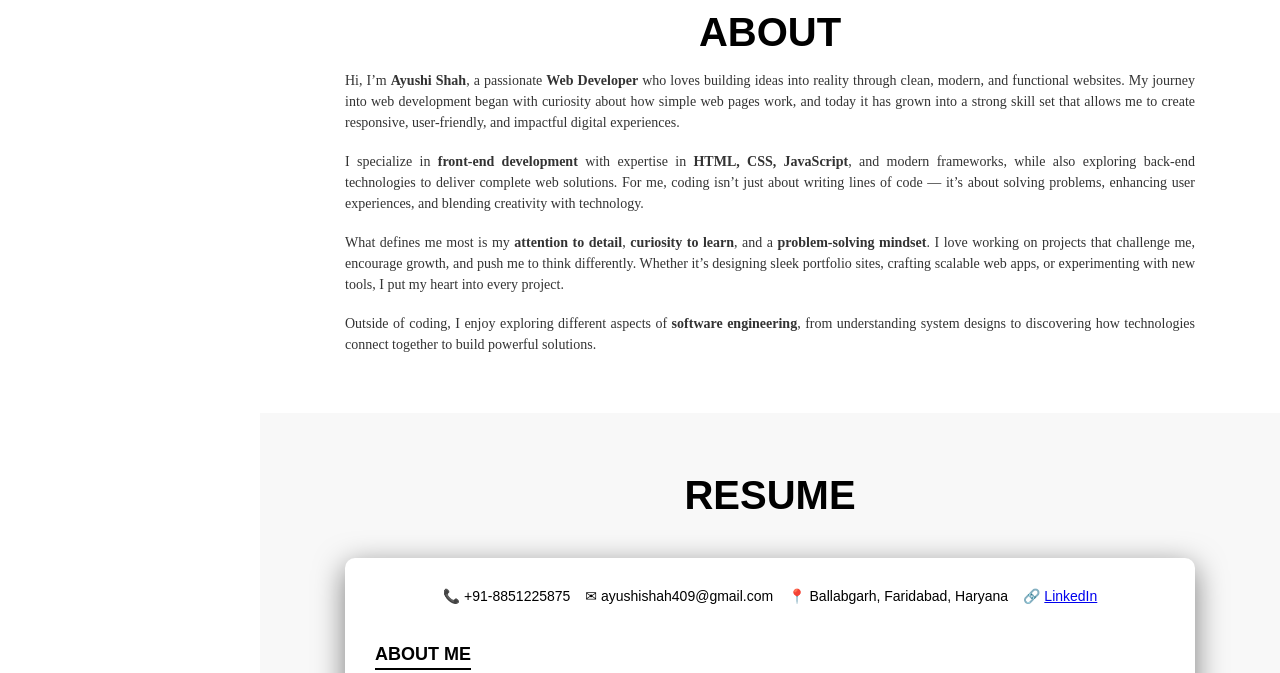
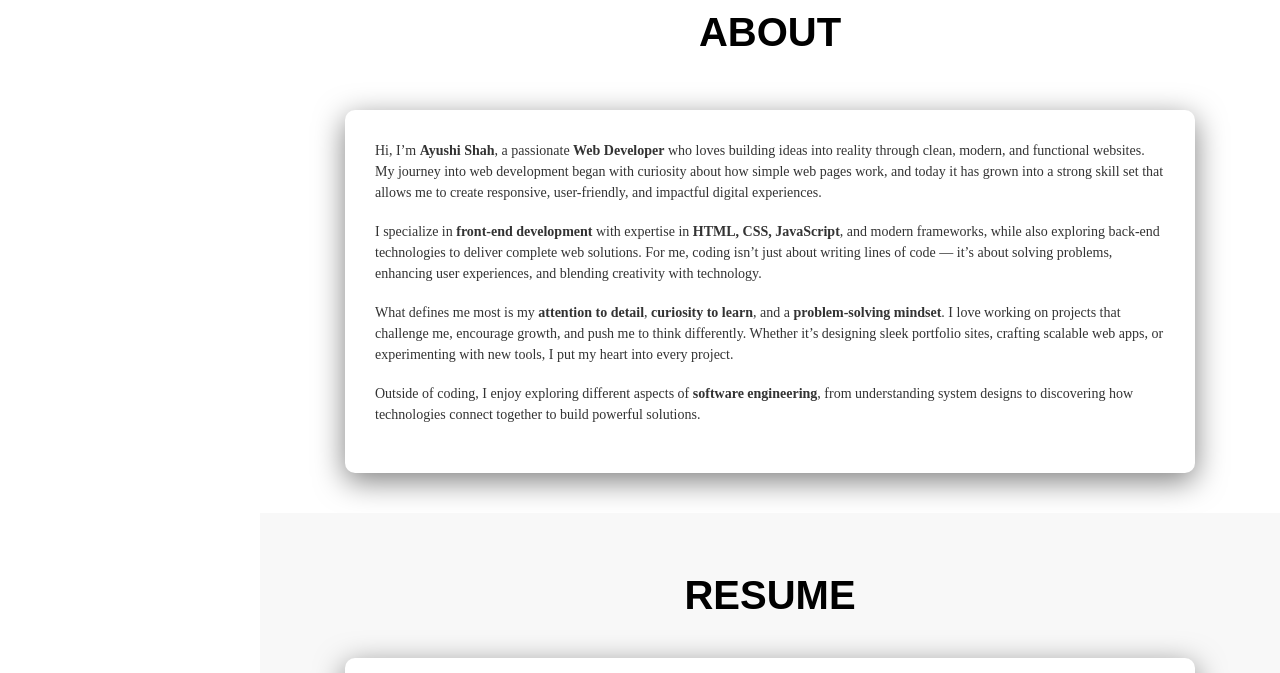
Before and after one commit to Ayushishah04/Ayushi-digital-work, a plain HTML site: page index.html in a window 1280 px wide. Shown: the part 810-1483 px from the top of the page. Drawn offline with Linux system fonts and the light colour scheme.

Commit message:
all done upto resume section

```diff
--- a/index.html
+++ b/index.html
@@ -76,6 +76,9 @@
     background:url('https://i.ibb.co/CKJmMV10/medium-shot-smiley-woman-working.jpg') center/cover no-repeat;
     color:white; text-align:left; justify-content:flex-start;
   }
+  #line2 {
+  color: white;
+}
   #home::before {
     content:""; position:absolute; inset:0; background:rgba(0,0,0,0.5);
   }
@@ -90,6 +93,15 @@
   }
 
   /* About Section */
+  .about-content {
+  background:#fff;
+  padding:30px;
+  border-radius:10px;
+  max-width:850px;
+  margin:40px auto 0;  /* centers horizontally and adds top gap */
+  box-shadow:0 8px 30px rgba(0,0,0,0.5); /* same as resume shadow */
+}
+
   #about {
     background:white;
     flex-direction:column;
@@ -104,10 +116,10 @@
   }
   #about .bio-text {
     font-family:'Times New Roman', serif;
-    color:#222;
+    color:black;
     font-size:1.1em;
     line-height:1.8;
-    text-align:justify;
+    text-align:Left;
     max-width:850px;
   }
   #about .bio-text p {
@@ -238,7 +250,8 @@
 
   <!-- About -->
   <section id="about">
-    <h2>ABOUT</h2>
+  <h2>ABOUT</h2>
+  <div class="about-content">
     <div class="bio-text">
       <p>Hi, I’m <b>Ayushi Shah</b>, a passionate <b>Web Developer</b> who loves building ideas into reality through clean, modern, and functional websites. My journey into web development began with curiosity about how simple web pages work, and today it has grown into a strong skill set that allows me to create responsive, user-friendly, and impactful digital experiences.</p>
 
@@ -248,7 +261,8 @@
 
       <p>Outside of coding, I enjoy exploring different aspects of <b>software engineering</b>, from understanding system designs to discovering how technologies connect together to build powerful solutions.</p>
     </div>
-  </section>
+  </div>
+</section>
 
   <!-- Resume -->
   <!-- Resume -->
```
